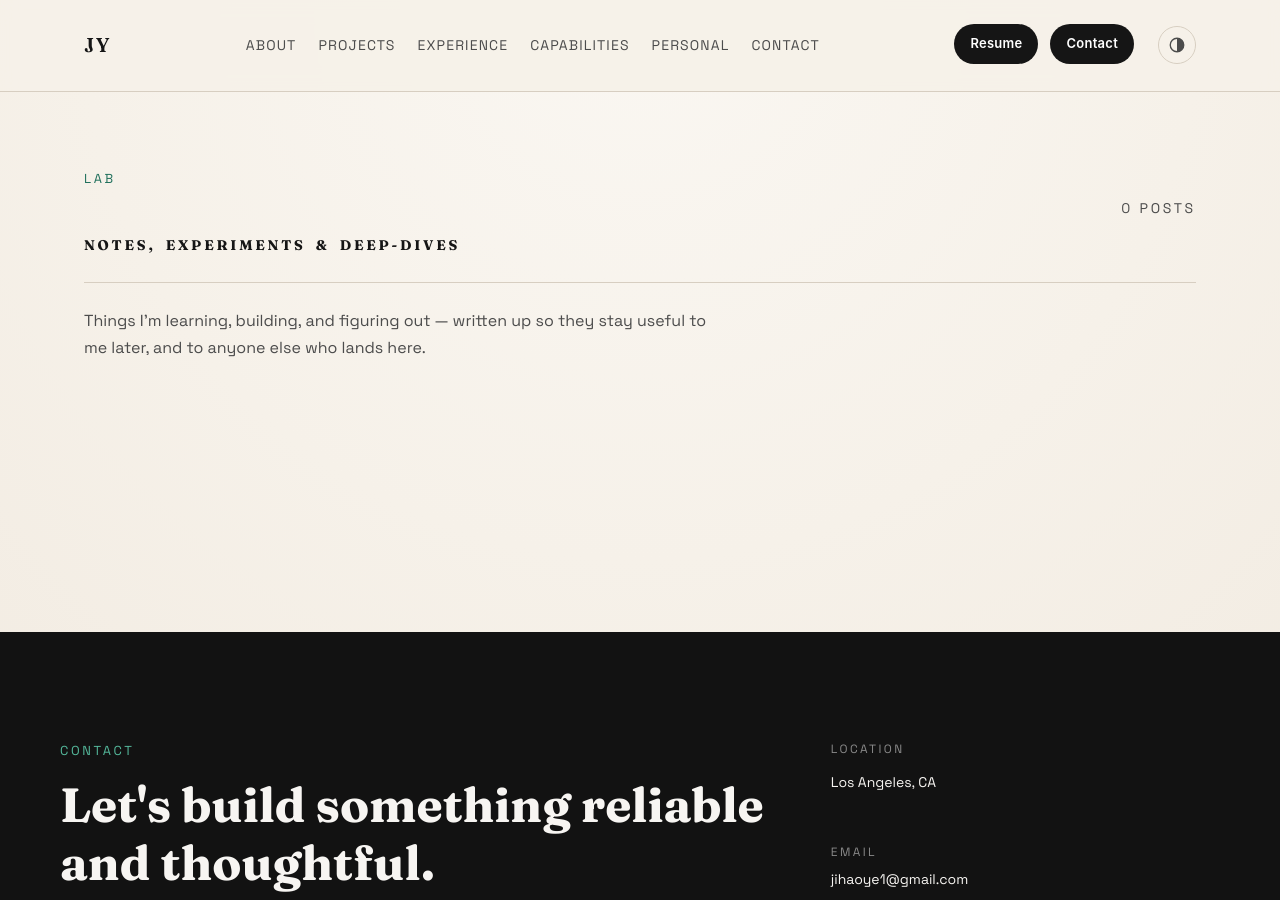
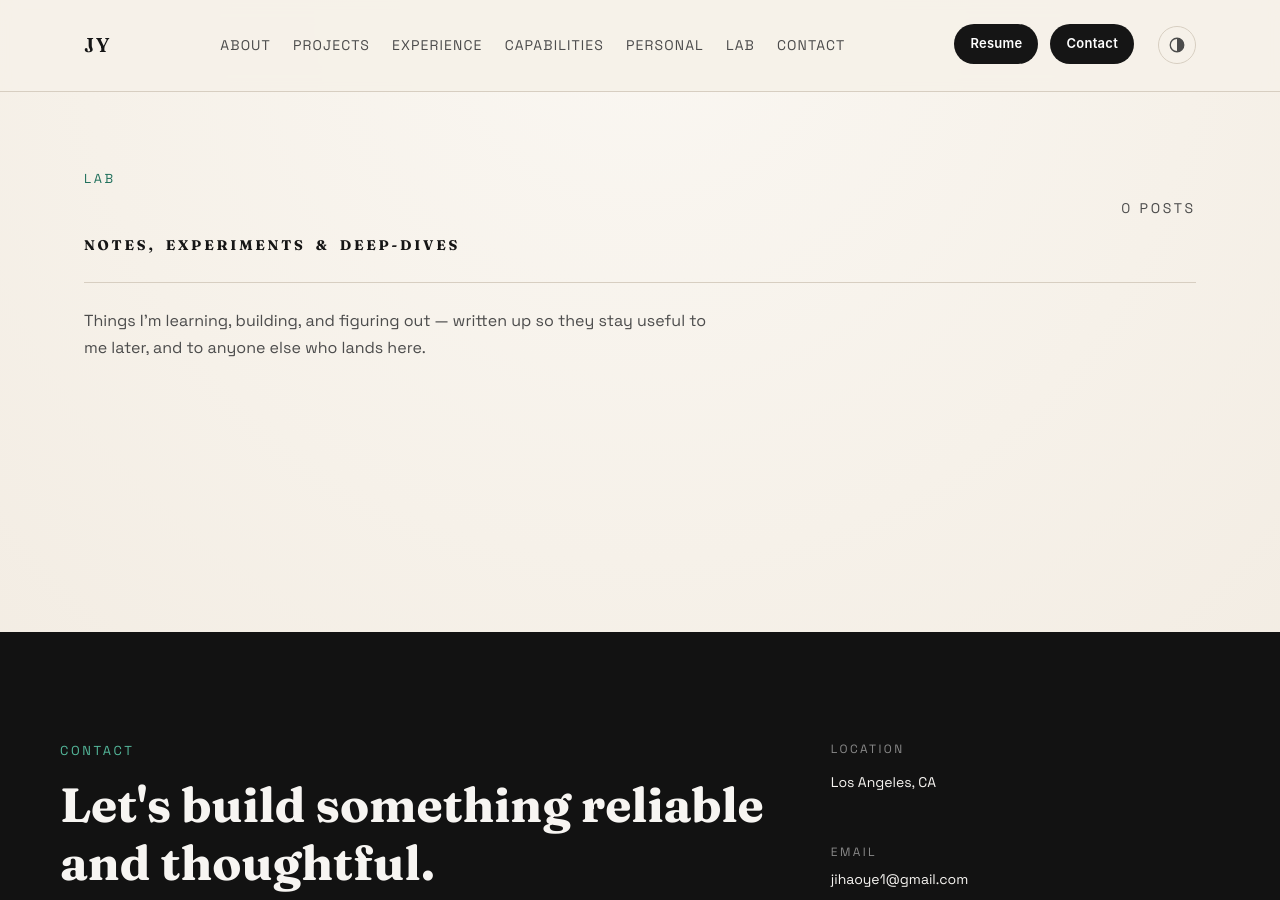
Before and after one commit to Jihaoyb/jihaoyb.github.io, a Jekyll site: the page built from _pages/lab.md, in a window 1280 px wide and 900 px high. Built offline with Jekyll 4.4.1, drawn with Linux system fonts in a browser that asks for light colours.

Commit message:
feat(lab): add Lab to nav and make in-page anchors root-relative
Add a Lab link to the header nav, and switch the six in-page links from
page-relative (#section) to root-relative (/#section) so they still scroll to
the home sections when clicked from /lab/ pages — staying same-origin, and
still a smooth same-document scroll on the home page itself.

Co-Authored-By: Claude Opus 4.8 <noreply@anthropic.com>

```diff
--- a/_includes/portfolio/header.html
+++ b/_includes/portfolio/header.html
@@ -5,12 +5,13 @@
     <!-- Inline on desktop; collapses into a slide-down panel under the bar on mobile. -->
     <div class="portfolio-menu" id="site-menu" data-nav-menu>
       <nav class="portfolio-nav" aria-label="Primary">
-        <a href="#about">About</a>
-        <a href="#projects">Projects</a>
-        <a href="#experience">Experience</a>
-        <a href="#capabilities">Capabilities</a>
-        <a href="#personal">Personal</a>
-        <a href="#contact">Contact</a>
+        <a href="/#about">About</a>
+        <a href="/#projects">Projects</a>
+        <a href="/#experience">Experience</a>
+        <a href="/#capabilities">Capabilities</a>
+        <a href="/#personal">Personal</a>
+        <a href="/lab/">Lab</a>
+        <a href="/#contact">Contact</a>
       </nav>
       <div class="portfolio-actions">
         <a class="btn btn--primary btn--small" href="{{ base_path }}/files/Jihao_Ye_Resume.pdf">Resume</a>
```
